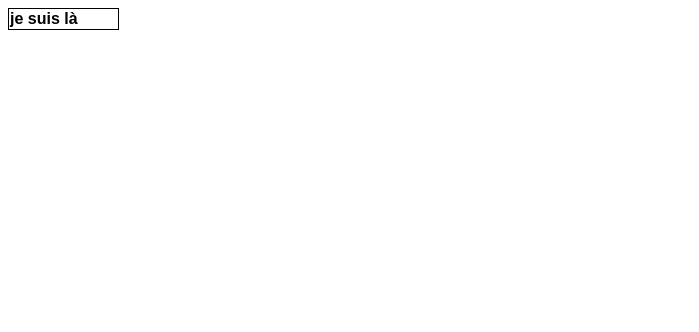
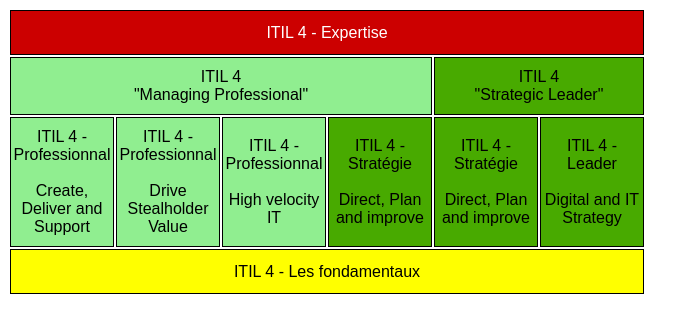
Before and after one commit to octokling/CoursDeveloppement, a plain HTML site: page Atelier de pro/les_tableaux/exo2/index.html in a window 1280 px wide. Shown: the whole page, without its empty margins (0-699 px from the left). Drawn offline with Linux system fonts and the light colour scheme.

Commit message:
Un très beau tableau en couleur 🤩🤩🤩

```diff
--- a/Atelier de pro/les_tableaux/exo2/css/style.css
+++ b/Atelier de pro/les_tableaux/exo2/css/style.css
@@ -2,20 +2,36 @@ body{
     font-family: sans-serif;
 }
 
+tHead{
+    background-color: #CC0000;
+    color: white;
+    height: 45px;
+}
+
+tfoot{
+    background-color: yellow;
+    padding: 10px 5px 10px 5px;
+    height: 45px;
+}
+
 td, th{
     border: 1px solid black;
-    padding-right: 40px;
+}
+
+tBody tr td{
+    padding-top: 10px;
+    padding-bottom: 10px;
+    width: 100px;
 }
 
 table {
-    border-collapse: collapse;
+    text-align: center
 }
 
-thead{
-    font-weight: bold;
+#lightgreen{
+    background-color: lightgreen;
 }
 
-td#droite{
-    padding-right: 0px;
-    text-align: right;
+#green{
+    background-color: #48AA00;
 }
--- a/Atelier de pro/les_tableaux/exo2/index.html
+++ b/Atelier de pro/les_tableaux/exo2/index.html
@@ -10,11 +10,36 @@
         <table>
             <thead>
                 <tr>
-                    <td id="red">
-                        je suis là
+                    <td colspan="6">
+                        ITIL 4 - Expertise
                     </td>
                 </tr>
             </thead>
+
+            <tr id="BeforeBody">
+                <td colspan="4" id="lightgreen">ITIL 4<br>"Managing Professional"</td>
+                <td colspan="2" id="green">ITIL 4<br>"Strategic Leader"</td>
+            </tr>
+
+            <tbody>
+                <tr>
+                    <td id="lightgreen">ITIL 4 - Professionnal<br><br>Create, Deliver and Support</td>
+                    <td id="lightgreen">ITIL 4 - Professionnal<br><br>Drive Stealholder Value</td>
+                    <td id="lightgreen">ITIL 4 - Professionnal<br><br>High velocity IT</td>
+                    <td id="green">ITIL 4 - Stratégie<br><br>Direct, Plan and improve</td>
+                    <td id="green">ITIL 4 - Stratégie<br><br>Direct, Plan and improve</td>
+                    <td id="green">ITIL 4 - Leader<br><br>Digital and IT Strategy</td>
+                </tr>
+            </tbody>
+
+            <tfoot>
+                <tr>
+                    <td colspan="6">
+                        ITIL 4 -  Les fondamentaux
+                    </td>
+                </tr>
+            </tfoot>
+
         </table>
     </body>
 </html>
```
